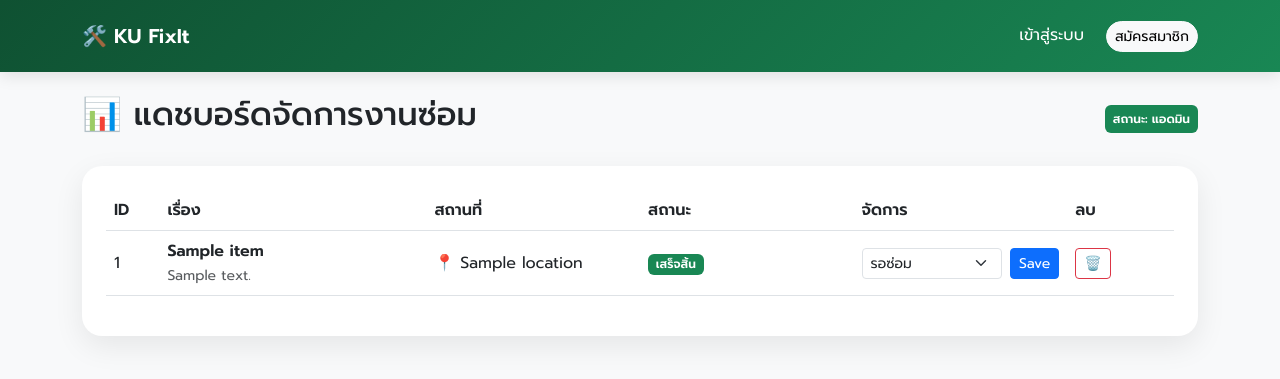
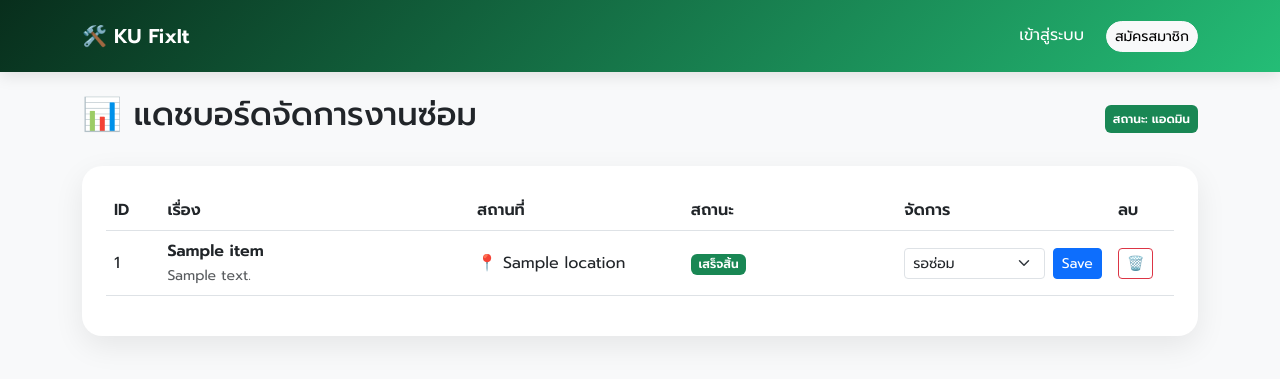
Before and after one commit to BoBoXbank/KU_FixIt, a Python web app: template templates/admin/dashboard.html in a window 1280 px wide. Shown: the top 379 px of the page. Run offline with Jinja, Linux system fonts and the light colour scheme; the template is opened without the code that fills it: most values are stand-ins (such as "Sample title", 1, 10 or a date in 2020).

Commit message:
Update table column width and adjust navbar gradient colors

```diff
--- a/templates/admin/dashboard.html
+++ b/templates/admin/dashboard.html
@@ -13,7 +13,7 @@
             <thead class="bg-light">
                 <tr>
                     <th style="width: 5%">ID</th>
-                    <th style="width: 25%">เรื่อง</th>
+                    <th style="width: 29%">เรื่อง</th>
                     <th style="width: 20%">สถานที่</th>
                     <th style="width: 20%">สถานะ</th>
                     <th style="width: 20%">จัดการ</th>
--- a/templates/admin/manage_users.html
+++ b/templates/admin/manage_users.html
@@ -1,7 +1,7 @@
 {% extends "layout.html" %}
 {% block content %}
 <div class="d-flex justify-content-between align-items-center mb-4">
-    <h2>👥 จัดการสิทธิ์ผู้ใช้งาน</h2>
+    <h2>👥 จัดการสิทธิ์ผู้ใช้งาน </h2>
     <a href="/admin" class="btn btn-outline-secondary rounded-pill">⬅ กลับ Dashboard</a>
 </div>
 
--- a/templates/layout.html
+++ b/templates/layout.html
@@ -8,11 +8,11 @@
     <link href="https://fonts.googleapis.com/css2?family=Prompt:wght@300;400;500;600&display=swap" rel="stylesheet">
     <style>
         body { font-family: 'Prompt', sans-serif; background: #f8f9fa; }
-        .navbar { background: linear-gradient(135deg, #0f5132 0%, #198754 100%); box-shadow: 0 4px 15px rgba(0,0,0,0.1); }
+        .navbar { background: linear-gradient(135deg, #082e1c 0%, #24bd76 100%); box-shadow: 0 4px 15px rgba(0,0,0,0.1); }
         .card { border: none; border-radius: 20px; box-shadow: 0 10px 30px rgba(0,0,0,0.08); background: white; overflow: hidden; }
         .btn-theme { background: #0f5132; color: white; border-radius: 50px; padding: 10px 25px; transition: 0.3s; border: none; }
-        .btn-theme:hover { background: #0b3d26; transform: translateY(-2px); box-shadow: 0 5px 15px rgba(15, 81, 50, 0.3); color: white; }
-        .form-control { border-radius: 12px; padding: 12px; border: 1px solid #e0e0e0; background: #fcfcfc; }
+        .btn-theme:hover { background: #0b3d26; transform: translateY(-2px); box-shadow: 0 5px 20px rgba(15, 81, 50, 0.3); color: white; }
+        .form-control { border-radius: 12px; padding: 12px; border: 1px solid #e0e0e0; background: #b9c5bc; }
         .form-control:focus { box-shadow: 0 0 0 3px rgba(25, 135, 84, 0.2); border-color: #198754; }
     </style>
 </head>
```
